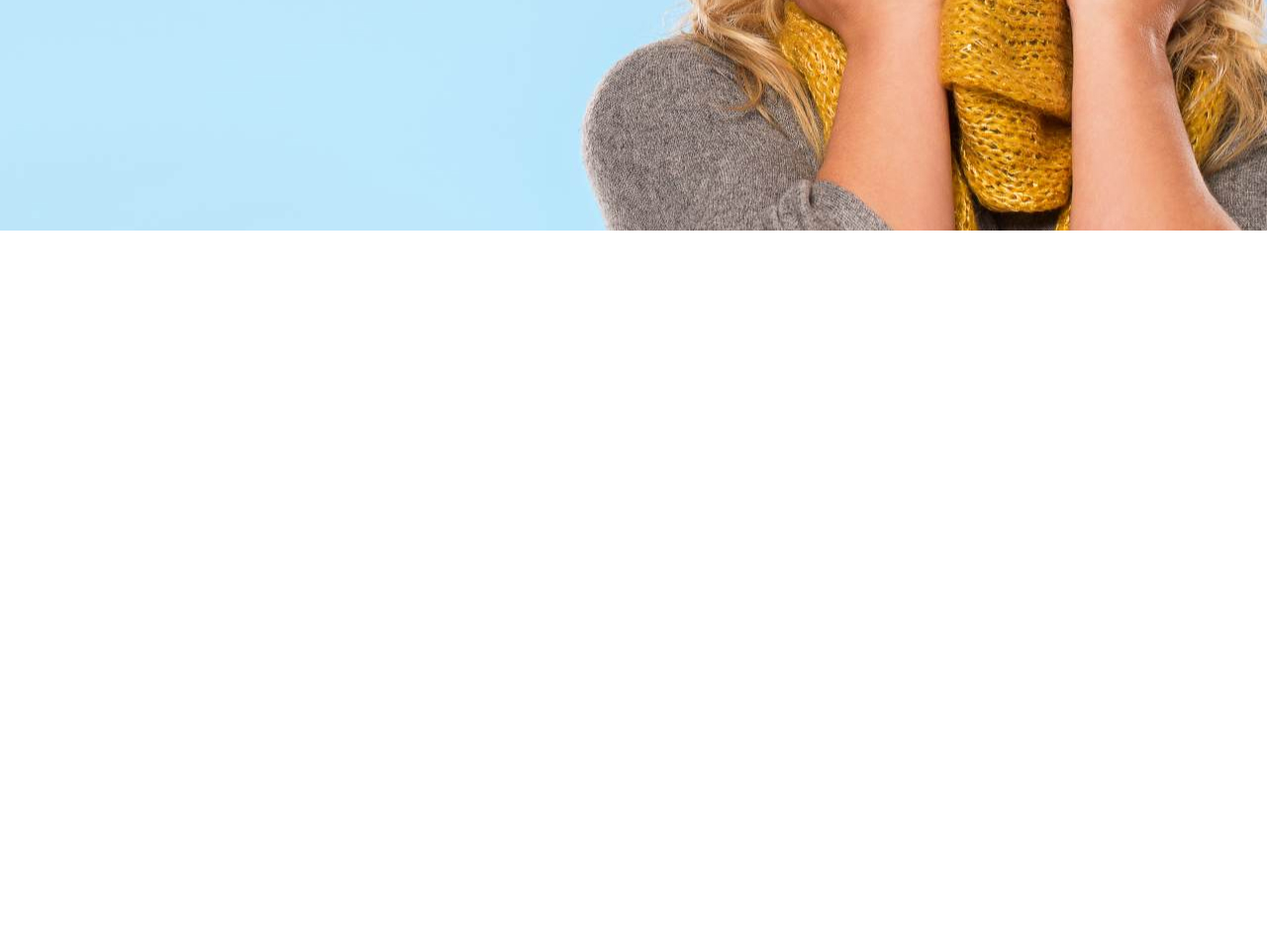
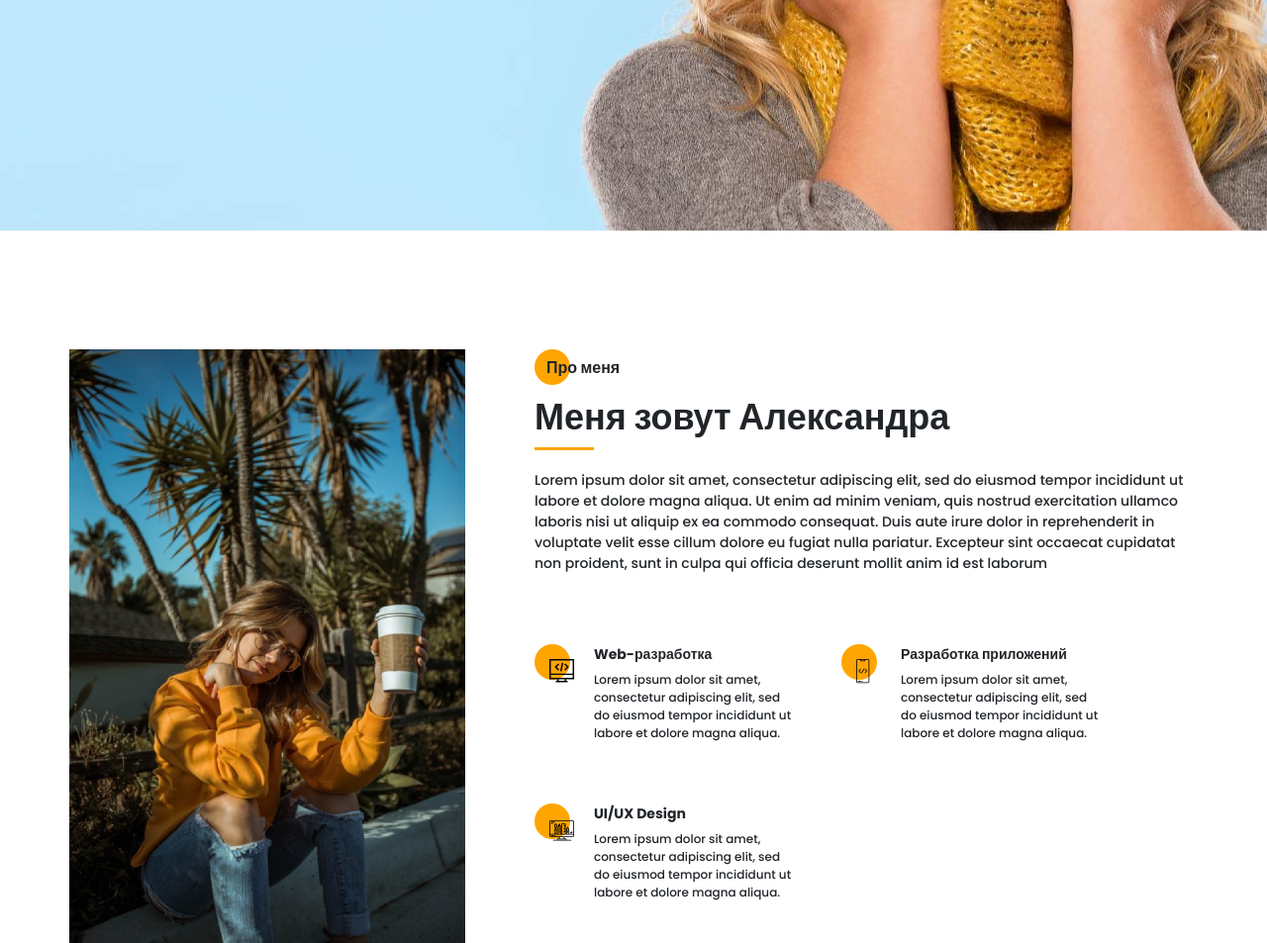
Before and after one commit to narzillo83/portfolio_test, a website: page src/index.html in a window 1280 px wide. Shown: the part 567-1520 px from the top of the page at 99% size. Before the commit the page ends 800 px from the top, so only its background shows below. Drawn offline with nearby package versions, Linux system fonts and the light colour scheme; files that its build step writes are made by us from their sources; files whose address does not match are found by name.

Commit message:
2020-12-31-01

```diff
--- a/src/index.html
+++ b/src/index.html
@@ -75,18 +75,18 @@
                 </ul>
             </nav>
             <div class="menu__social">
-                <a href="#"><svg width="20" height="19" viewBox="0 0 20 19" fill="none" xmlns="http://www.w3.org/2000/svg">
+                <a class="menu__social_icon" href="#"><svg width="20" height="19" viewBox="0 0 20 19" fill="none" xmlns="http://www.w3.org/2000/svg">
                     <path d="M10 0C4.475 0 0 4.36167 0 9.74107C0 14.0457 2.865 17.6962 6.8375 18.9832C7.3375 19.0749 7.52083 18.7734 7.52083 18.5148C7.52083 18.2835 7.5125 17.6706 7.50833 16.8585C4.72667 17.4459 4.14 15.5517 4.14 15.5517C3.685 14.4274 3.0275 14.1267 3.0275 14.1267C2.12167 13.5228 3.0975 13.5352 3.0975 13.5352C4.10167 13.603 4.62917 14.5389 4.62917 14.5389C5.52083 16.0283 6.97 15.5979 7.54167 15.3493C7.63167 14.719 7.88917 14.2903 8.175 14.0466C5.95417 13.8029 3.62 12.9652 3.62 9.23304C3.62 8.16988 4.0075 7.30085 4.64917 6.61934C4.53667 6.37317 4.19917 5.3827 4.73667 4.04116C4.73667 4.04116 5.57417 3.78012 7.48667 5.03988C8.28667 4.82345 9.13667 4.71606 9.98667 4.7111C10.8367 4.71606 11.6867 4.82345 12.4867 5.03988C14.3867 3.78012 15.2242 4.04116 15.2242 4.04116C15.7617 5.3827 15.4242 6.37317 15.3242 6.61934C15.9617 7.30085 16.3492 8.16988 16.3492 9.23304C16.3492 12.9752 14.0117 13.7987 11.7867 14.0383C12.1367 14.3307 12.4617 14.928 12.4617 15.8408C12.4617 17.1444 12.4492 18.1918 12.4492 18.5082C12.4492 18.7635 12.6242 19.0683 13.1367 18.9708C17.1375 17.692 20 14.0391 20 9.74107C20 4.36167 15.5225 0 10 0Z" fill="#212121"/>
                     </svg>
                     </a>
-                <a href="#"><svg width="20" height="20" viewBox="0 0 20 20" fill="none" xmlns="http://www.w3.org/2000/svg">
+                <a class="menu__social_icon" href="#"><svg width="20" height="20" viewBox="0 0 20 20" fill="none" xmlns="http://www.w3.org/2000/svg">
                     <path d="M13.7495 0L6.24951 0C2.79826 0 -0.000488281 2.79875 -0.000488281 6.25L-0.000488281 13.75C-0.000488281 17.2013 2.79826 20 6.24951 20L13.7495 20C17.2008 20 19.9995 17.2013 19.9995 13.75L19.9995 6.25C19.9995 2.79875 17.2008 0 13.7495 0ZM18.1245 13.75C18.1245 16.1625 16.162 18.125 13.7495 18.125L6.24951 18.125C3.83701 18.125 1.87451 16.1625 1.87451 13.75L1.87451 6.25C1.87451 3.8375 3.83701 1.875 6.24951 1.875L13.7495 1.875C16.162 1.875 18.1245 3.8375 18.1245 6.25L18.1245 13.75Z" fill="black"/>
                     <path d="M9.99951 5C7.23826 5 4.99951 7.23875 4.99951 10C4.99951 12.7613 7.23826 15 9.99951 15C12.7608 15 14.9995 12.7613 14.9995 10C14.9995 7.23875 12.7608 5 9.99951 5ZM9.99951 13.125C8.27701 13.125 6.87451 11.7225 6.87451 10C6.87451 8.27625 8.27701 6.875 9.99951 6.875C11.722 6.875 13.1245 8.27625 13.1245 10C13.1245 11.7225 11.722 13.125 9.99951 13.125Z" fill="black"/>
                     <path d="M15.3745 5.29123C15.7425 5.29123 16.0408 4.99295 16.0408 4.62499C16.0408 4.25703 15.7425 3.95874 15.3745 3.95874C15.0065 3.95874 14.7083 4.25703 14.7083 4.62499C14.7083 4.99295 15.0065 5.29123 15.3745 5.29123Z" fill="black"/>
                     </svg>
 
                     </a>
-                <a href="#"><svg width="20" height="20" viewBox="0 0 20 20" fill="none" xmlns="http://www.w3.org/2000/svg">
+                <a class="menu__social_icon" href="#"><svg width="20" height="20" viewBox="0 0 20 20" fill="none" xmlns="http://www.w3.org/2000/svg">
                     <path d="M17.0698 0L2.9292 0C1.3139 0 -0.000488281 1.31439 -0.000488281 2.92969L-0.000488281 17.0703C-0.000488281 18.6856 1.3139 20 2.9292 20L8.82764 20L8.82764 12.9297L6.48389 12.9297L6.48389 9.41406L8.82764 9.41406L8.82764 7.03125C8.82764 5.09262 10.4046 3.51563 12.3433 3.51563L15.8979 3.51563L15.8979 7.03125L12.3433 7.03125L12.3433 9.41406L15.8979 9.41406L15.312 12.9297L12.3433 12.9297L12.3433 20L17.0698 20C18.6851 20 19.9995 18.6856 19.9995 17.0703L19.9995 2.92969C19.9995 1.31439 18.6851 0 17.0698 0Z" fill="black"/>
                     </svg>
                     </a>
@@ -109,6 +109,62 @@
             </div>
         </div>
     </section>
+    <section class="about">
+        <div class="container">
+            <div class="about__wrapper">
+                <div class="about__photo">
+                    <img src="img/main_photo.jpg" alt="photo">
+                </div>
+                <div class="about__descr">
+                    <h2 class="title title_fz16 about__title">Про меня</h2>
+                    <div class="title title_fz36 about_subtitle">Меня зовут Александра</div>
+                    <div class="divider"></div>
+                    <p class="about__text">Lorem ipsum dolor sit amet, consectetur adipiscing elit, sed do eiusmod tempor incididunt ut labore et dolore magna aliqua. Ut enim ad minim veniam, quis nostrud exercitation ullamco laboris nisi ut aliquip ex ea commodo consequat. Duis aute irure dolor in reprehenderit in voluptate velit esse cillum dolore eu fugiat nulla pariatur. Excepteur sint occaecat cupidatat non proident, sunt in culpa qui officia deserunt mollit anim id est laborum</p>
+                </div>
+                <div class="about__skills">
+                    <div class="about__skills-item">
+                        <div class="about__skills-circle">
+                            <img src="icons/about_me/web_development.svg" alt="web-dev">
+                        </div>
+                        <div>
+                            <div class="title title_fz14">
+                                Web-разработка
+                            </div>
+                            <div class="about__skills-text">
+                                Lorem ipsum dolor sit amet, consectetur adipiscing elit, sed do eiusmod tempor incididunt ut labore et dolore magna aliqua.
+                            </div>
+                        </div>
+                    </div>
+                    <div class="about__skills-item">
+                        <div class="about__skills-circle">
+                            <img src="icons/about_me/mobile_dev.svg" alt="mobile-dev">
+                        </div>
+                        <div>
+                            <div class="title title_fz14">
+                                Разработка приложений
+                            </div>
+                            <div class="about__skills-text">
+                                Lorem ipsum dolor sit amet, consectetur adipiscing elit, sed do eiusmod tempor incididunt ut labore et dolore magna aliqua.
+                            </div>
+                        </div>
+                    </div>
+                    <div class="about__skills-item">
+                        <div class="about__skills-circle">
+                            <img src="icons/about_me/design.svg" alt="design">
+                        </div>
+                        <div>
+                            <div class="title title_fz14">
+                                UI/UX Design
+                            </div>
+                            <div class="about__skills-text">
+                                Lorem ipsum dolor sit amet, consectetur adipiscing elit, sed do eiusmod tempor incididunt ut labore et dolore magna aliqua.
+                            </div>
+                        </div>
+                    </div>
+                </div>
+            </div>
+        </div>
+    </section>
 
     <script src="js/script.js"></script>
 </body>
--- /dev/null
+++ b/src/sass/blocks/_about.scss
@@ -0,0 +1,73 @@
+.about
+{
+    padding-top: 120px;
+    &__wrapper
+    {
+        display: grid;
+        grid-template-columns: 400px 670px;
+        grid-template-rows: minmax(245px auto) minmax(255px, auto);
+        grid-auto-rows: minmax(245px, auto);
+        column-gap: 70px;
+    }
+    &__photo
+    {
+        grid-row: 1/3;
+        img
+        {
+            width: 100%;
+        }
+    }
+    &__descr
+    {
+        padding-top: 6px;
+        .divider
+        {
+            margin-top: 0;
+        }
+    }
+    &__title
+    {
+        position: relative;
+        padding: 1px 0 0 12px;
+        @include before_circle;
+    }
+    &__text
+    {
+        margin-top: 20px;
+        font-size: 14px;
+        line-height: 21px;
+    }
+    &__skills
+    {
+        display: grid;
+        grid-template: repeat(2, minmax(115px, auto)) / repeat(2, 260px);
+        column-gap: 50px;
+        row-gap: 20px;
+        grid-auto-rows: 1fr;
+        &-item
+        {
+            display: grid;
+            grid-template-columns: 40px 200px;
+            column-gap: 20px;
+        }
+        &-circle
+        {
+            position: relative;
+            padding: 15px 0 0 15px;
+            @include before_circle;
+            &:before
+            {
+                top: 0;
+            }
+
+        }
+        &-text
+        {
+            margin-top: 6px;
+            font-size: 12px;
+            line-height: 18px;
+        }
+    }
+
+
+}
--- a/src/sass/blocks/_menu.scss
+++ b/src/sass/blocks/_menu.scss
@@ -70,6 +70,7 @@
         line-height: 36px;
         margin-bottom: 15px;
 
+
         &:before
         {
             content: '';
@@ -94,6 +95,10 @@
         a
         {
             color: #ffffff;
+            &:hover
+            {
+                text-decoration: none;
+            }
         }
     }
     &__social
@@ -106,6 +111,17 @@
         display: flex;
         justify-content: space-between;
         align-items: center;
+        &_icon
+        {
+            &:hover
+            {
+                svg path
+                {
+                    fill: red;
+                }
+            }
+        }
+
     }
     &__overlay
     {
--- a/src/sass/blocks/_title.scss
+++ b/src/sass/blocks/_title.scss
@@ -13,6 +13,10 @@
         font-size: 16px;
         line-height: 24px;
     }
+    &_fz36
+    {
+        font-size: 36px;
+    }
     &_fz48
     {
         font-size: 48px;
--- a/src/sass/style.scss
+++ b/src/sass/style.scss
@@ -16,8 +16,16 @@
     margin: 0 auto;
 }
 
+.divider
+{
+    width: 60px;
+    height: 3px;
+    background-color: $main-color;
+}
+
 @import 'blocks/promo';
 @import 'blocks/title';
 @import 'blocks/button';
 @import 'blocks/sidepanel';
 @import 'blocks/menu';
+@import 'blocks/about';
```
Also changed, not shown: dist/css/style.min.css, dist/index.html.
